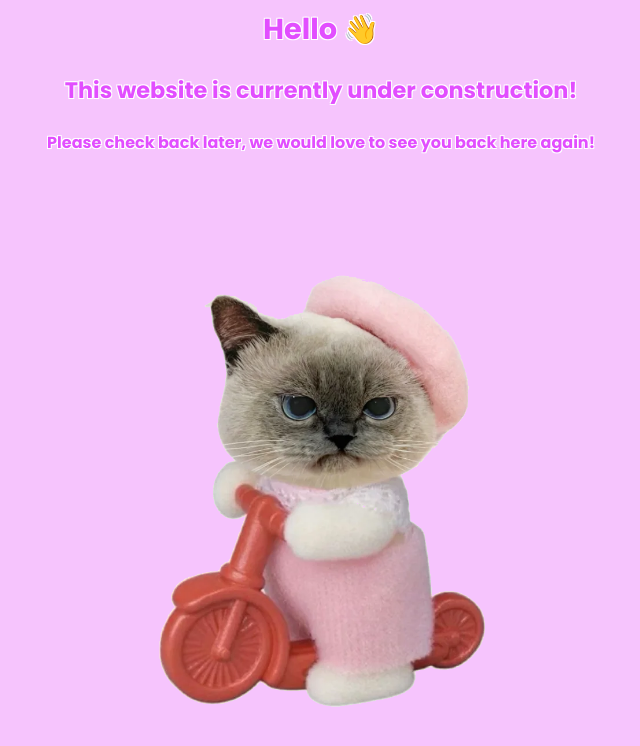
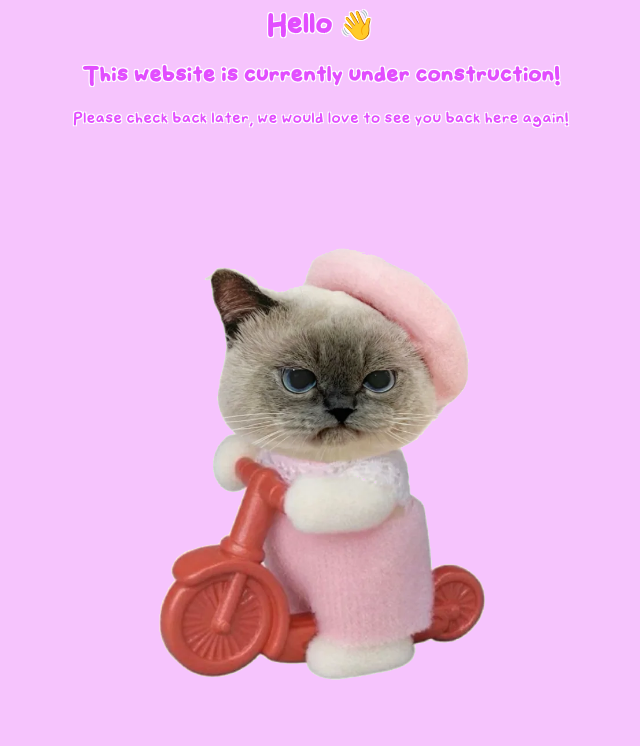
Before and after one commit to ExplosionHm/super_awesome_site, a plain HTML site: page index.html in a window 1280 px wide. Shown: the whole page, without its empty margins (319-959 px from the left). Drawn offline with Linux system fonts and the light colour scheme.

Commit message:
MASSIVE CHANGE

```diff
--- a/styles.css
+++ b/styles.css
@@ -1,6 +1,6 @@
 @font-face {
-  font-family: poppins;
-  src: url(Poppins-Bold.ttf);
+  font-family: 'mummy joe';
+  src: url(mummy-joe.ttf);
 }
 
 .zoom {
@@ -28,7 +28,7 @@
 
 .text {
   text-align: center;
-  font-family: poppins;
+  font-family: 'mummy joe';
   -webkit-text-stroke: #ffffff;
   text-shadow: -1px -1px 0 #ffffff, 1px -1px 0 #ffffff, -1px 1px 0 #ffffff, 1px 1px 0 #ffffff;
   color: rgb(226, 78, 255);
```
Also changed, not shown: Poppins-Bold.ttf (deleted), mummy-joe.ttf (added).
